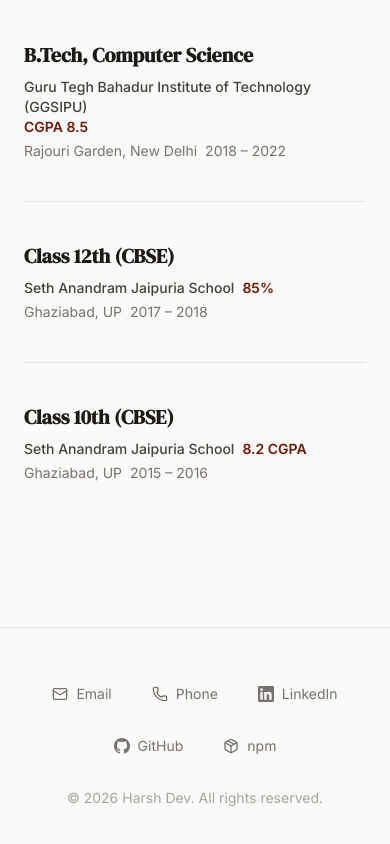
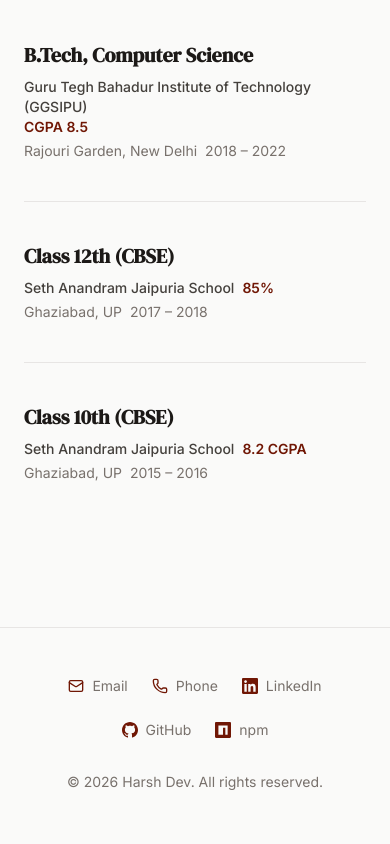
Before and after one commit to HarshDev1809/devbydev, a Next.js app: page / in a window 390 px wide. Shown: the part 5641-6485 px from the top of the page. Built offline with nearby package versions, Linux system fonts and the light colour scheme.

Commit message:
feat: add responsive footer component with contact and social links

```diff
--- a/components/ui/footer.tsx
+++ b/components/ui/footer.tsx
@@ -1,5 +1,5 @@
-import { Mail, Phone, Package } from "lucide-react";
-import { GitHubIcon, LinkedInIcon } from "@/components/ui/icons";
+import { Mail, Phone } from "lucide-react";
+import { GitHubIcon, LinkedInIcon, NpmIcon } from "@/components/ui/icons";
 import { profile } from "@/lib/data/profile";
 
 const footerLinks = [
@@ -17,16 +17,26 @@ const footerLinks = [
     customIcon: GitHubIcon,
     label: "GitHub",
   },
-  { href: profile.links.npm, icon: Package, label: "npm" },
+  {
+    href: profile.links.npm,
+    icon: null,
+    customIcon: NpmIcon,
+    label: "npm",
+  },
 ];
 
 export function Footer() {
   return (
-    <footer className="border-t border-stone-200 bg-stone-50">
-      <div className="mx-auto max-w-5xl px-6 py-12">
-        <div className="flex flex-col items-center gap-6">
+    <footer className="border-t border-stone-200">
+      <div className="mx-auto max-w-5xl px-6 py-12 md:py-16">
+        <div className="flex flex-col-reverse md:flex-row items-center justify-between gap-8 md:gap-6">
+          {/* Copyright */}
+          <p className="text-sm text-stone-500">
+            © {new Date().getFullYear()} {profile.name}. All rights reserved.
+          </p>
+
           {/* Contact links */}
-          <div className="flex flex-wrap justify-center gap-4">
+          <div className="flex flex-wrap items-center justify-center gap-6 md:gap-8">
             {footerLinks.map((link) => {
               const IconComponent = link.icon;
               const CustomIcon = "customIcon" in link ? link.customIcon : null;
@@ -40,23 +50,20 @@ export function Footer() {
                       ? "noopener noreferrer"
                       : undefined
                   }
-                  className="inline-flex items-center gap-2 rounded-lg px-3 py-2 text-sm text-stone-500 hover:text-accent hover:bg-accent/5"
+                  className="group flex items-center gap-2 text-sm text-stone-500 hover:text-foreground transition-colors"
                 >
                   {IconComponent ? (
-                    <IconComponent className="w-4 h-4" />
+                    <IconComponent className="w-4 h-4 text-accent" />
                   ) : CustomIcon ? (
-                    <CustomIcon className="w-4 h-4" />
+                    <CustomIcon className="w-4 h-4 text-accent" />
                   ) : null}
-                  {link.label}
+                  <span className="group-hover:underline decoration-accent underline-offset-4">
+                    {link.label}
+                  </span>
                 </a>
               );
             })}
           </div>
-
-          {/* Copyright */}
-          <p className="text-sm text-stone-400">
-            © {new Date().getFullYear()} Harsh Dev. All rights reserved.
-          </p>
         </div>
       </div>
     </footer>
```
